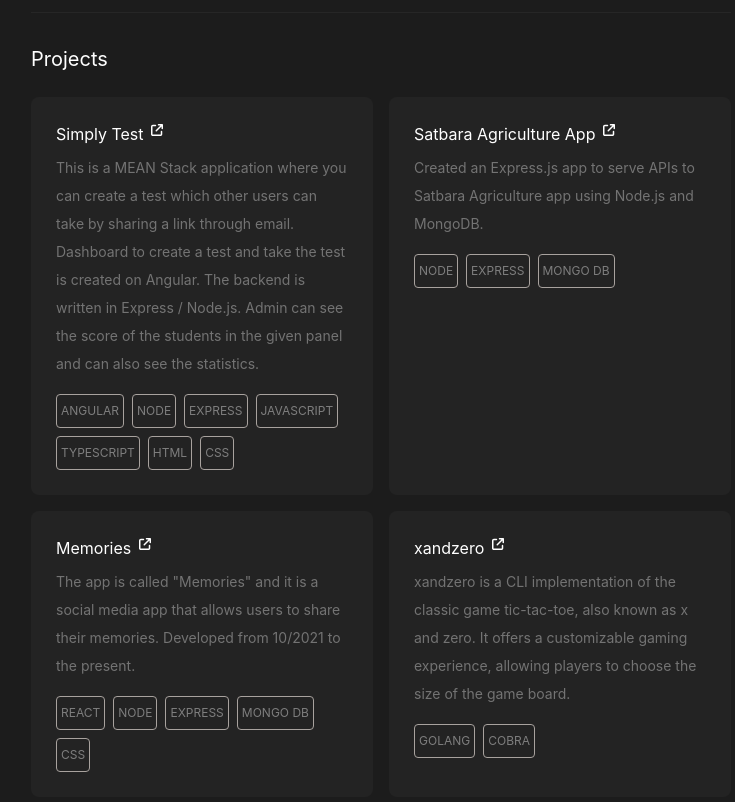
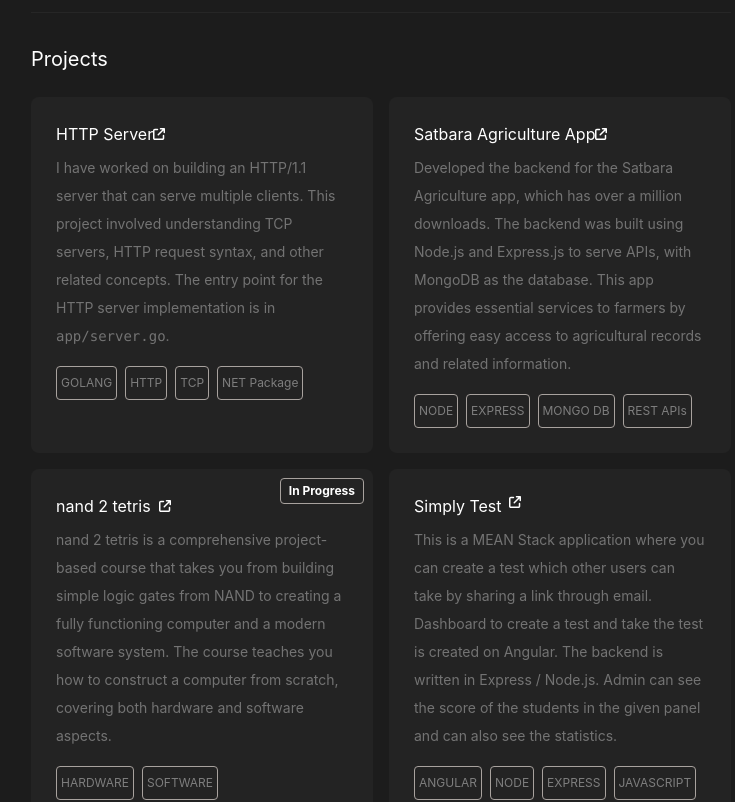
Before and after one commit to Shimanshu83/shimanshu_why, a React (Create React App) app: page / in a window 1280 px wide. Shown: the part 240-1042 px from the top of the page, without its empty margins (259-994 px from the left). Built offline with nearby package versions, Linux system fonts and the light colour scheme.

Commit message:
updated projects

```diff
--- a/src/components/Header/Header.js
+++ b/src/components/Header/Header.js
@@ -16,7 +16,7 @@ function Header() {
       </h1>
 
       <p className='text-t-secondary pt-6 sm:leading-7'>
-        A full stack developer with 2+ years of experience in tech.  I've tackled diverse  projects and worked in various different tech stack.
+        A full stack developer with 3 years of experience and with high learning rate.  I've tackled diverse  projects and worked in various different tech stack.
       </p>
 
       <div className='flex justify-between flex-center' >
--- a/src/components/project/Project.js
+++ b/src/components/project/Project.js
@@ -8,6 +8,72 @@ function Project() {
       <h1 className="text-white text-xl">Projects</h1>
 
       <div className='grid grid-cols-1 sm:grid-cols-2 gap-4 mt-6 mb-6'>
+
+
+
+        {/* HTTP Server Project */}
+        <div className='relative bg-secondary-bg p-6 rounded-lg border border-transparent hover:border-stone-500 hover:shadow-lg transition-all ease-in duration-200'>
+          <div className='flex flex-center space-x-2 text-white cursor-pointer hover:text-t-accent'>
+            <a href="https://github.com/Shimanshu83/http_webserver" target="_blank" rel="noopener noreferrer">
+              <span>HTTP Server</span>
+              <FontAwesomeIcon width={12} height={12} icon={faArrowUpRightFromSquare} />
+            </a>
+          </div>
+          <p className='text-neutral-500 pt-2 text-sm sm:leading-7'>
+            I have worked on building an HTTP/1.1 server that can serve multiple clients. This project involved understanding TCP servers, HTTP request syntax, and other related concepts. The entry point for the HTTP server implementation is in <code>app/server.go</code>.
+          </p>
+          <div className='flex flex-row flex-center flex-wrap gap-2 mt-4'>
+            <div className="rounded py-2 px-1 border-stone-400 border text-xs text-t-secondary-dark">GOLANG</div>
+            <div className="rounded py-2 px-1 border-stone-400 border text-xs text-t-secondary-dark">HTTP</div>
+            <div className="rounded py-2 px-1 border-stone-400 border text-xs text-t-secondary-dark">TCP</div>
+            <div className="rounded py-2 px-1 border-stone-400 border text-xs text-t-secondary-dark">NET Package</div>
+          </div>
+        </div>
+
+
+
+        {/* Satbara Agriculture App Project */}
+        <div className='bg-secondary-bg p-6 rounded-lg border border-transparent hover:border-stone-500 hover:shadow-lg transition-all ease-in duration-200'>
+          <div className='flex flex-center space-x-2 text-white cursor-pointer hover:text-t-accent'>
+            <a href="https://play.google.com/store/apps/details?id=com.maha.satbara&hl=en_IN" target="_blank" rel="noopener noreferrer">
+              <span>Satbara Agriculture App</span>
+              <FontAwesomeIcon width={12} height={12} icon={faArrowUpRightFromSquare} />
+            </a>
+          </div>
+          <p className='text-neutral-500 pt-2 text-sm sm:leading-7'>
+            Developed the backend for the Satbara Agriculture app, which has over a million downloads. The backend was built using Node.js and Express.js to serve APIs, with MongoDB as the database. This app provides essential services to farmers by offering easy access to agricultural records and related information.
+          </p>
+          <div className='flex flex-row flex-center flex-wrap gap-2 mt-4'>
+            <div className="rounded py-2 px-1 border-stone-400 border text-xs text-t-secondary-dark">NODE</div>
+            <div className="rounded py-2 px-1 border-stone-400 border text-xs text-t-secondary-dark">EXPRESS</div>
+            <div className="rounded py-2 px-1 border-stone-400 border text-xs text-t-secondary-dark">MONGO DB</div>
+            <div className="rounded py-2 px-1 border-stone-400 border text-xs text-t-secondary-dark">REST APIs</div>
+          </div>
+        </div>
+
+
+
+
+        {/* nand 2 tetris Project */}
+        <div className='relative bg-secondary-bg p-6 rounded-lg border border-transparent hover:border-stone-500 hover:shadow-lg transition-all ease-in duration-200'>
+          <div className='absolute  border-stone-400 border top-2 right-2  text-white text-xs font-bold px-2 py-1 rounded'>
+            In Progress
+          </div>
+          <div className='flex flex-center space-x-2 text-white cursor-pointer hover:text-t-accent'>
+            <a href="https://github.com/Shimanshu83/nand2Tetris" target="_blank" rel="noopener noreferrer">
+              <span className="pr-2">nand 2 tetris</span>
+              <FontAwesomeIcon width={12} height={12} icon={faArrowUpRightFromSquare} />
+            </a>
+          </div>
+          <p className='text-neutral-500 pt-2 text-sm sm:leading-7'>
+            nand 2 tetris is a comprehensive project-based course that takes you from building simple logic gates from NAND to creating a fully functioning computer and a modern software system. The course teaches you how to construct a computer from scratch, covering both hardware and software aspects.
+          </p>
+          <div className='flex flex-row flex-center flex-wrap gap-2 mt-4'>
+            <div className="rounded py-2 px-1 border-stone-400 border text-xs text-t-secondary-dark">HARDWARE</div>
+            <div className="rounded py-2 px-1 border-stone-400 border text-xs text-t-secondary-dark">SOFTWARE</div>
+          </div>
+        </div>
+
 
         {/* Simply Test Project */}
         <div className='bg-secondary-bg p-6 rounded-lg border border-transparent hover:border-stone-500 hover:shadow-lg transition-all ease-in duration-200'>
@@ -29,56 +95,8 @@ function Project() {
           </div>
         </div>
 
-        {/* Satbara Agriculture App Project */}
-        <div className='bg-secondary-bg p-6 rounded-lg border border-transparent hover:border-stone-500 hover:shadow-lg transition-all ease-in duration-200'>
-          <div className='flex flex-center space-x-2 text-white cursor-pointer hover:text-t-accent'>
-            <span>Satbara Agriculture App</span>
-            <FontAwesomeIcon width={12} height={12} icon={faArrowUpRightFromSquare} />
-          </div>
-          <p className='text-neutral-500 pt-2 text-sm sm:leading-7'>
-            Created an Express.js app to serve APIs to Satbara Agriculture app using Node.js and MongoDB.
-          </p>
-          <div className='flex flex-row flex-center flex-wrap gap-2 mt-4'>
-            <div className="rounded py-2 px-1 border-stone-400 border text-xs text-t-secondary-dark">NODE</div>
-            <div className="rounded py-2 px-1 border-stone-400 border text-xs text-t-secondary-dark">EXPRESS</div>
-            <div className="rounded py-2 px-1 border-stone-400 border text-xs text-t-secondary-dark">MONGO DB</div>
-          </div>
-        </div>
 
-        {/* Memories Project */}
-        <div className='bg-secondary-bg p-6 rounded-lg border border-transparent hover:border-stone-500 hover:shadow-lg transition-all ease-in duration-200'>
-          <div className='flex flex-center space-x-2 text-white cursor-pointer hover:text-t-accent'>
-            <span>Memories</span>
-            <FontAwesomeIcon width={12} height={12} icon={faArrowUpRightFromSquare} />
-          </div>
-          <p className='text-neutral-500 pt-2 text-sm sm:leading-7'>
-            The app is called "Memories" and it is a social media app that allows users to share their memories.
-            Developed from 10/2021 to the present.
-          </p>
-          <div className='flex flex-row flex-center flex-wrap gap-2 mt-4'>
-            {/* Add the relevant technologies used for the Memories project */}
-            <div className="rounded py-2 px-1 border-stone-400 border text-xs text-t-secondary-dark">REACT</div>
-            <div className="rounded py-2 px-1 border-stone-400 border text-xs text-t-secondary-dark">NODE</div>
-            <div className="rounded py-2 px-1 border-stone-400 border text-xs text-t-secondary-dark">EXPRESS</div>
-            <div className="rounded py-2 px-1 border-stone-400 border text-xs text-t-secondary-dark">MONGO DB</div>
-            <div className="rounded py-2 px-1 border-stone-400 border text-xs text-t-secondary-dark">CSS</div>
-          </div>
-        </div>
 
-        {/* xandzero Project */}
-        <div className='bg-secondary-bg p-6 rounded-lg border border-transparent hover:border-stone-500 hover:shadow-lg transition-all ease-in duration-200'>
-          <div className='flex flex-center space-x-2 text-white cursor-pointer hover:text-t-accent'>
-            <span>xandzero</span>
-            <FontAwesomeIcon width={12} height={12} icon={faArrowUpRightFromSquare} />
-          </div>
-          <p className='text-neutral-500 pt-2 text-sm sm:leading-7'>
-            xandzero is a CLI implementation of the classic game tic-tac-toe, also known as x and zero. It offers a customizable gaming experience, allowing players to choose the size of the game board.
-          </p>
-          <div className='flex flex-row flex-center flex-wrap gap-2 mt-4'>
-            <div className="rounded py-2 px-1 border-stone-400 border text-xs text-t-secondary-dark">GOLANG</div>
-            <div className="rounded py-2 px-1 border-stone-400 border text-xs text-t-secondary-dark">COBRA</div>
-          </div>
-        </div>
 
       </div>
     </>
```
